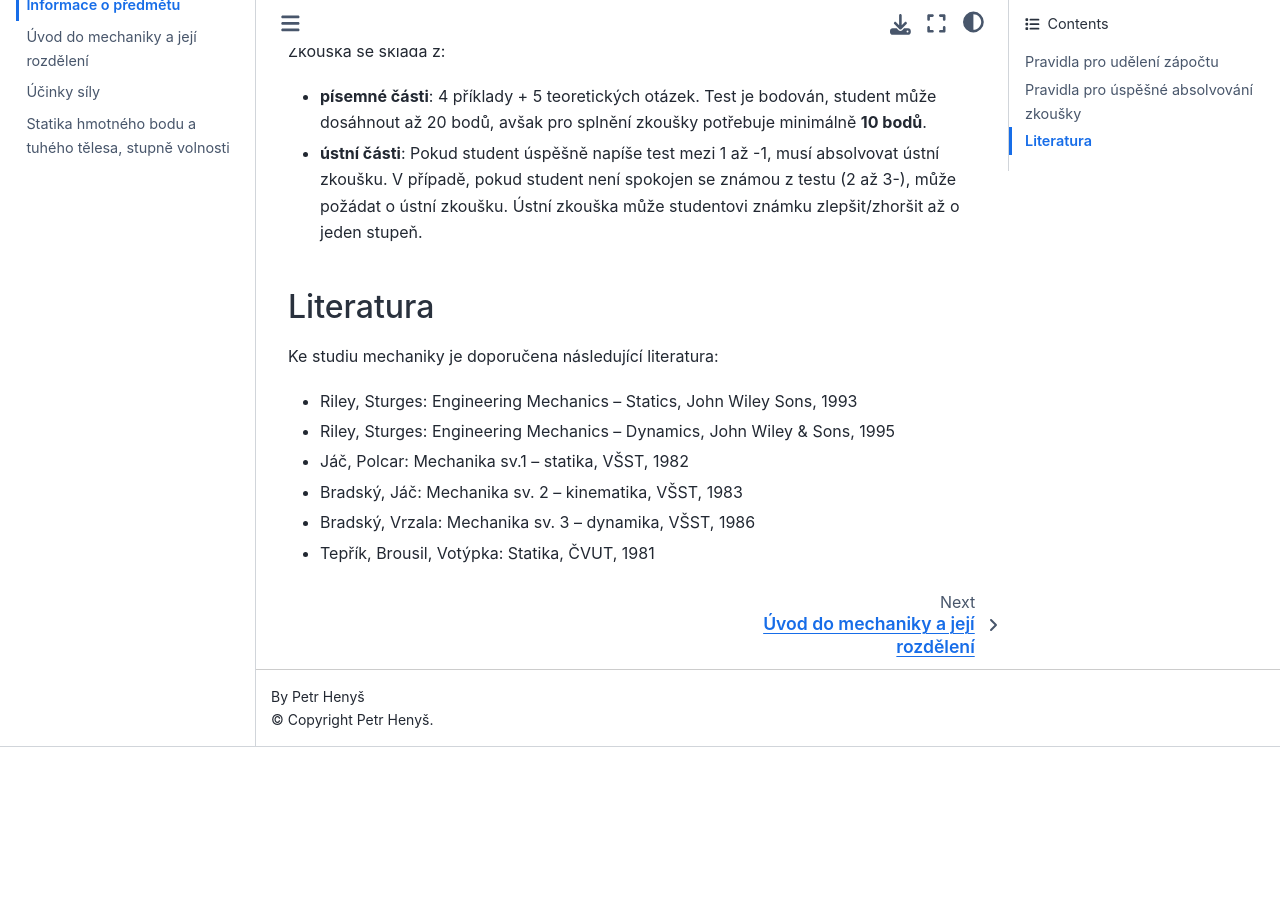
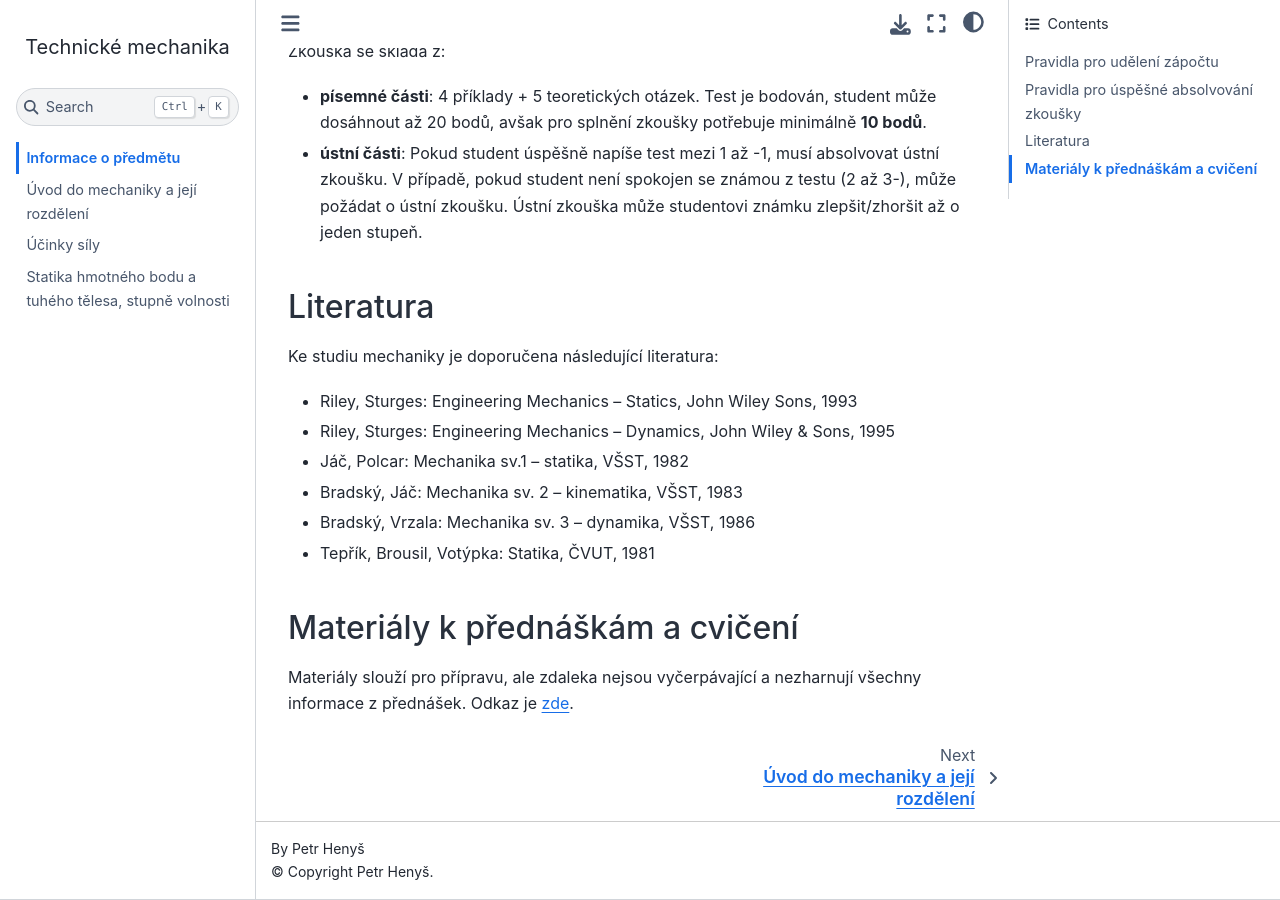
Before and after one commit to petr-henys/TME, a Jupyter Book: the page built from uvod.md, in a window 1280 px wide and 900 px high, scrolled down 915 px. Built offline with Jupyter Book 1.0.4 settings and Sphinx 7.4.7 and the Sphinx Book theme 1.1.4, drawn with Linux system fonts in a browser that asks for light colours; before the commit the page ends 1662 px from its top, so only the background shows below that.

Commit message:
Pridani opdkazu na materialy prednasek a cviceni

```diff
--- a/uvod.md
+++ b/uvod.md
@@ -35,3 +35,7 @@ Ke studiu mechaniky je doporučena následující literatura:
 - Bradský, Jáč: Mechanika sv. 2 – kinematika, VŠST, 1983
 - Bradský, Vrzala: Mechanika sv. 3 – dynamika, VŠST, 1986
 - Tepřı́k, Brousil, Votýpka: Statika, ČVUT, 1981
+
+## Materiály k přednáškám a cvičení
+
+Materiály slouží pro přípravu, ale zdaleka nejsou vyčerpávající a nezharnují všechny informace z přednášek. Odkaz je [zde](https://owncloud.cesnet.cz/index.php/s/NfsCtTcsZ8NfBCM).
```
